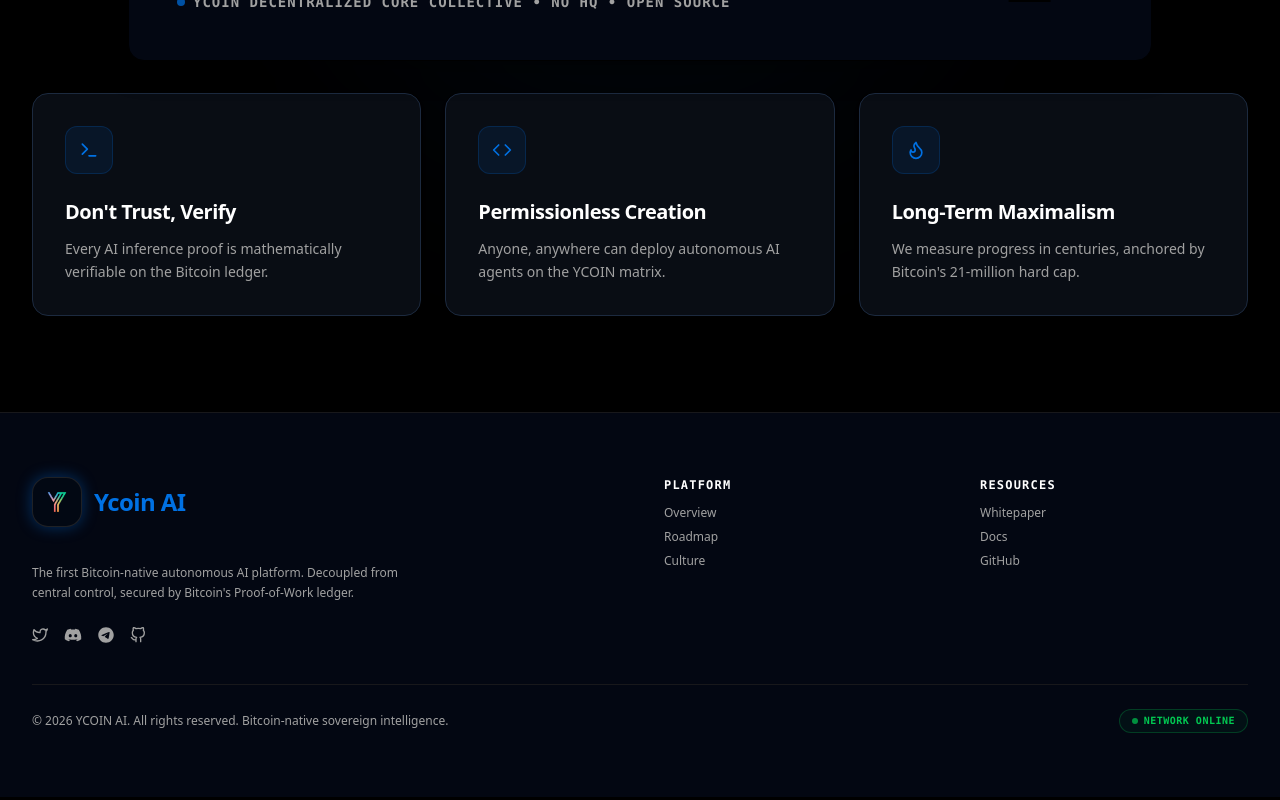
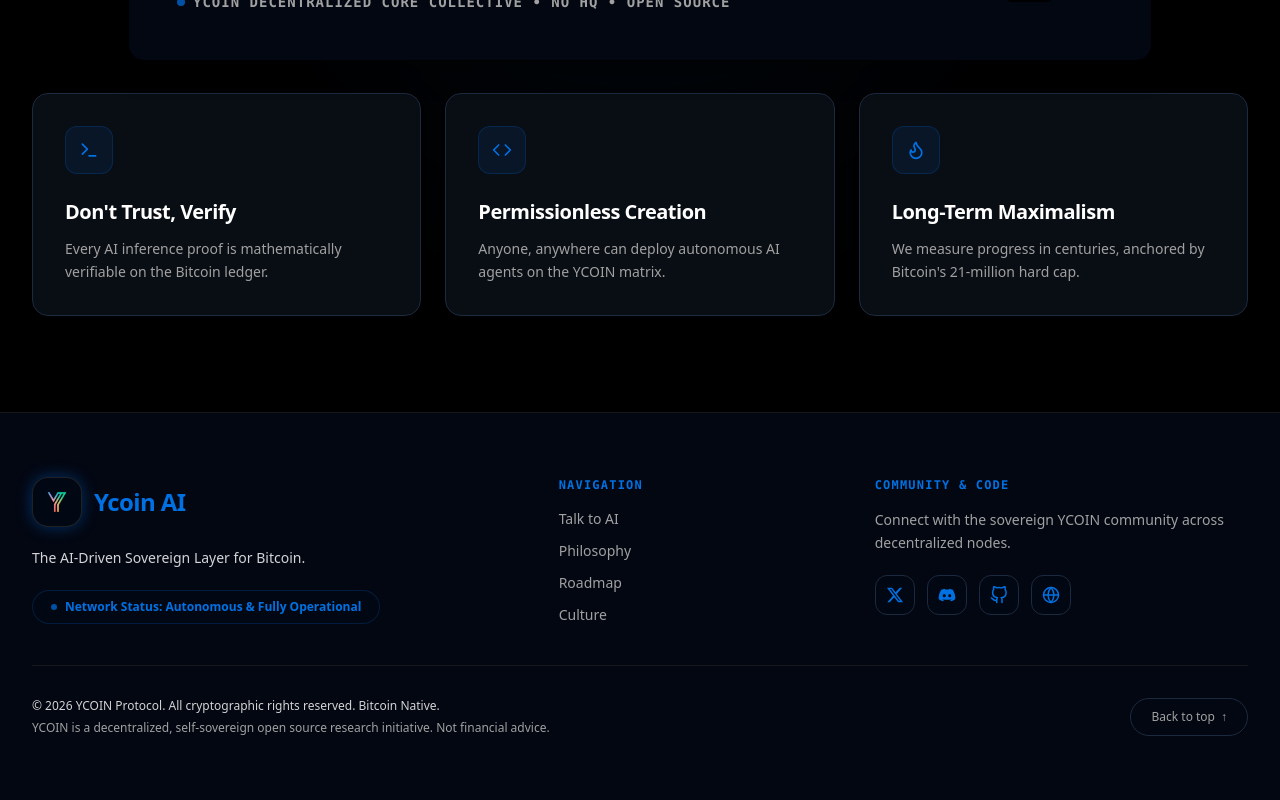
Before and after one commit to murad403/ycoin-web, a Next.js app: page / in a window 1280 px wide. Shown: the part 4343-5143 px from the top of the page. Built offline with nearby package versions, Linux system fonts and the light colour scheme.

Commit message:
feat: create shared Footer component with navigation, social links, and network status

```diff
--- a/src/components/shared/Footer.tsx
+++ b/src/components/shared/Footer.tsx
@@ -2,18 +2,20 @@
 import Image from 'next/image'
 import Link from 'next/link'
 import logoImg from '@/assets/images/logo.png'
-import { FiGithub, FiTwitter } from 'react-icons/fi'
-import { FaDiscord, FaTelegram } from 'react-icons/fa6'
+import { FiGithub, FiGlobe } from 'react-icons/fi'
+import { FaDiscord, FaXTwitter } from 'react-icons/fa6'
 
 const Footer = () => {
   return (
     <footer className="w-full bg-[#030712] border-t border-zinc-900 text-description">
       <div className="max-w-7xl mx-auto px-4 sm:px-6 lg:px-8 py-16">
-        <div className="grid grid-cols-1 md:grid-cols-4 gap-8 md:gap-12 pb-10 border-b border-zinc-900">
 
-          {/* Logo & Description Column */}
-          <div className="md:col-span-2 flex flex-col gap-4">
-            <div className="flex gap-3 mb-5">
+        {/* Top 3-Column Grid */}
+        <div className="grid grid-cols-1 md:grid-cols-12 gap-8 md:gap-12 pb-10 border-b border-zinc-900">
+
+          {/* Left Column: Brand & Network Status */}
+          <div className="md:col-span-5 flex flex-col gap-5 items-start">
+            <div className="flex gap-3">
               <div className="p-1 bg-[#020813] border border-zinc-800/80 rounded-2xl shadow-[0_0_15px_var(--color-dropshadow-color)] flex items-center justify-center">
                 <Image
                   src={logoImg}
@@ -24,77 +26,101 @@
                   priority
                 />
               </div>
-              <h1 className="text-xl md:text-2xl font-bold tracking-tight text-heading flex items-center">
+              <h1 className="text-xl md:text-2xl font-bold tracking-tight text-heading flex items-center select-none">
                 Ycoin AI
               </h1>
             </div>
-            <p className="text-xs leading-relaxed max-w-sm text-description">
-              The first Bitcoin-native autonomous AI platform. Decoupled from central control, secured by Bitcoin's Proof-of-Work ledger.
+            <p className="text-xs sm:text-sm font-medium leading-relaxed text-zinc-300">
+              The AI-Driven Sovereign Layer for Bitcoin.
             </p>
-            {/* Social Icons */}
-            <div className="flex items-center gap-4 mt-2">
-              <Link href="https://x.com" target="_blank" className="hover:text-white transition-all duration-200">
-                <FiTwitter className="w-4 h-4" />
-              </Link>
-              <Link href="https://discord.com" target="_blank" className="hover:text-white transition-all duration-200">
-                <FaDiscord className="w-4.5 h-4.5" />
-              </Link>
-              <Link href="https://telegram.org" target="_blank" className="hover:text-white transition-all duration-200">
-                <FaTelegram className="w-4 h-4" />
-              </Link>
-              <Link href="https://github.com" target="_blank" className="hover:text-white transition-all duration-200">
-                <FiGithub className="w-4 h-4" />
-              </Link>
+            {/* Network Status Pill */}
+            <div className="inline-flex items-center gap-2 border border-[#0071E3]/20 bg-[#020813] text-[#0071E3] font-sans text-xs px-4.5 py-2 rounded-full select-none font-semibold">
+              <span className="w-1.5 h-1.5 rounded-full bg-[#0071E3] animate-pulse" />
+              <span>Network Status: Autonomous & Fully Operational</span>
             </div>
           </div>
 
-          {/* Platform Links Column */}
-          <div className="flex flex-col gap-3">
-            <h4 className="text-white text-xs font-bold font-mono tracking-widest uppercase">
-              Platform
+          {/* Center Column: Navigation */}
+          <div className="md:col-span-3 flex flex-col gap-4 items-start">
+            <h4 className="text-heading text-xs font-bold font-mono tracking-widest uppercase select-none">
+              Navigation
             </h4>
-            <div className="flex flex-col gap-2 text-xs">
-              <Link href="#overview" className="hover:text-white transition-all duration-150">
-                Overview
+            <div className="flex flex-col gap-3 text-xs sm:text-sm font-medium text-left">
+              <Link href="/auth/sign-in" className="text-description hover:text-white transition-colors duration-150">
+                Talk to AI
               </Link>
-              <Link href="#roadmap" className="hover:text-white transition-all duration-150">
+              <Link href="#philosophy" className="text-description hover:text-white transition-colors duration-150">
+                Philosophy
+              </Link>
+              <Link href="#roadmap" className="text-description hover:text-white transition-colors duration-150">
                 Roadmap
               </Link>
-              <Link href="#culture" className="hover:text-white transition-all duration-150">
+              <Link href="#culture" className="text-description hover:text-white transition-colors duration-150">
                 Culture
               </Link>
             </div>
           </div>
 
-          {/* Resources Links Column */}
-          <div className="flex flex-col gap-3">
-            <h4 className="text-white text-xs font-bold font-mono tracking-widest uppercase">
-              Resources
+          {/* Right Column: Community & Code */}
+          <div className="md:col-span-4 flex flex-col gap-4 items-start text-left">
+            <h4 className="text-heading text-xs font-bold font-mono tracking-widest uppercase select-none">
+              Community & Code
             </h4>
-            <div className="flex flex-col gap-2 text-xs">
-              <Link href="#whitepaper" className="hover:text-white transition-all duration-150">
-                Whitepaper
+            <p className="text-description text-xs sm:text-sm leading-relaxed max-w-sm">
+              Connect with the sovereign YCOIN community across decentralized nodes.
+            </p>
+            {/* Boxed Social Icons */}
+            <div className="flex items-center gap-3 mt-1">
+              <Link
+                href="https://x.com"
+                target="_blank"
+                className="w-10 h-10 rounded-xl border border-border-color bg-[#020813] flex items-center justify-center text-description hover:text-white hover:border-border-color hover:scale-105 active:scale-[0.98] transition-all duration-150"
+              >
+                <FaXTwitter className="w-4.5 h-4.5 text-heading" />
               </Link>
-              <Link href="#docs" className="hover:text-white transition-all duration-150">
-                Docs
+              <Link
+                href="https://discord.com"
+                target="_blank"
+                className="w-10 h-10 rounded-xl border border-border-color bg-[#020813] flex items-center justify-center text-description hover:text-white hover:border-border-color hover:scale-105 active:scale-[0.98] transition-all duration-150"
+              >
+                <FaDiscord className="w-4.5 h-4.5 text-heading" />
               </Link>
-              <Link href="https://github.com" target="_blank" className="hover:text-white transition-all duration-150">
-                GitHub
+              <Link
+                href="https://github.com"
+                target="_blank"
+                className="w-10 h-10 rounded-xl border border-border-color bg-[#020813] flex items-center justify-center text-description hover:text-white hover:border-border-color hover:scale-105 active:scale-[0.98] transition-all duration-150"
+              >
+                <FiGithub className="w-4.5 h-4.5 text-heading" />
+              </Link>
+              <Link
+                href="#nodes"
+                className="w-10 h-10 rounded-xl border border-border-color bg-[#020813] flex items-center justify-center text-description hover:text-white hover:border-border-color hover:scale-105 active:scale-[0.98] transition-all duration-150"
+              >
+                <FiGlobe className="w-4.5 h-4.5 text-heading" />
               </Link>
             </div>
           </div>
 
         </div>
 
-        {/* Bottom Rights Bar */}
-        <div className="flex flex-col sm:flex-row items-center justify-between pt-6 text-[10px] sm:text-xs text-description gap-4">
-          <span>
-            © 2026 YCOIN AI. All rights reserved. Bitcoin-native sovereign intelligence.
-          </span>
-          <div className="flex items-center gap-1.5 px-3 py-1 bg-green-500/5 border border-green-500/25 text-green-500 rounded-full font-mono text-[10px] tracking-wider select-none uppercase font-bold">
-            <span className="w-1.5 h-1.5 rounded-full bg-green-500 animate-pulse" />
-            Network Online
+        {/* Bottom Rights Bar & Back to Top */}
+        <div className="flex flex-col md:flex-row items-center justify-between pt-8 text-xs text-description gap-6">
+          <div className="flex flex-col gap-1.5 text-left w-full md:w-auto">
+            <span className="text-input-label font-medium">
+              © {new Date().getFullYear()} YCOIN Protocol. All cryptographic rights reserved. Bitcoin Native.
+            </span>
+            <span className="text-description text-[10px] sm:text-xs">
+              YCOIN is a decentralized, self-sovereign open source research initiative. Not financial advice.
+            </span>
           </div>
+
+          <button
+            onClick={() => window.scrollTo({ top: 0, behavior: 'smooth' })}
+            className="border border-border-color hover:border-button-color text-description hover:text-white text-xs px-5 py-2.5 rounded-full flex items-center gap-1.5 transition-colors select-none cursor-pointer font-medium active:scale-[0.98] w-fit shrink-0"
+          >
+            <span>Back to top</span>
+            <span>↑</span>
+          </button>
         </div>
 
       </div>
```
